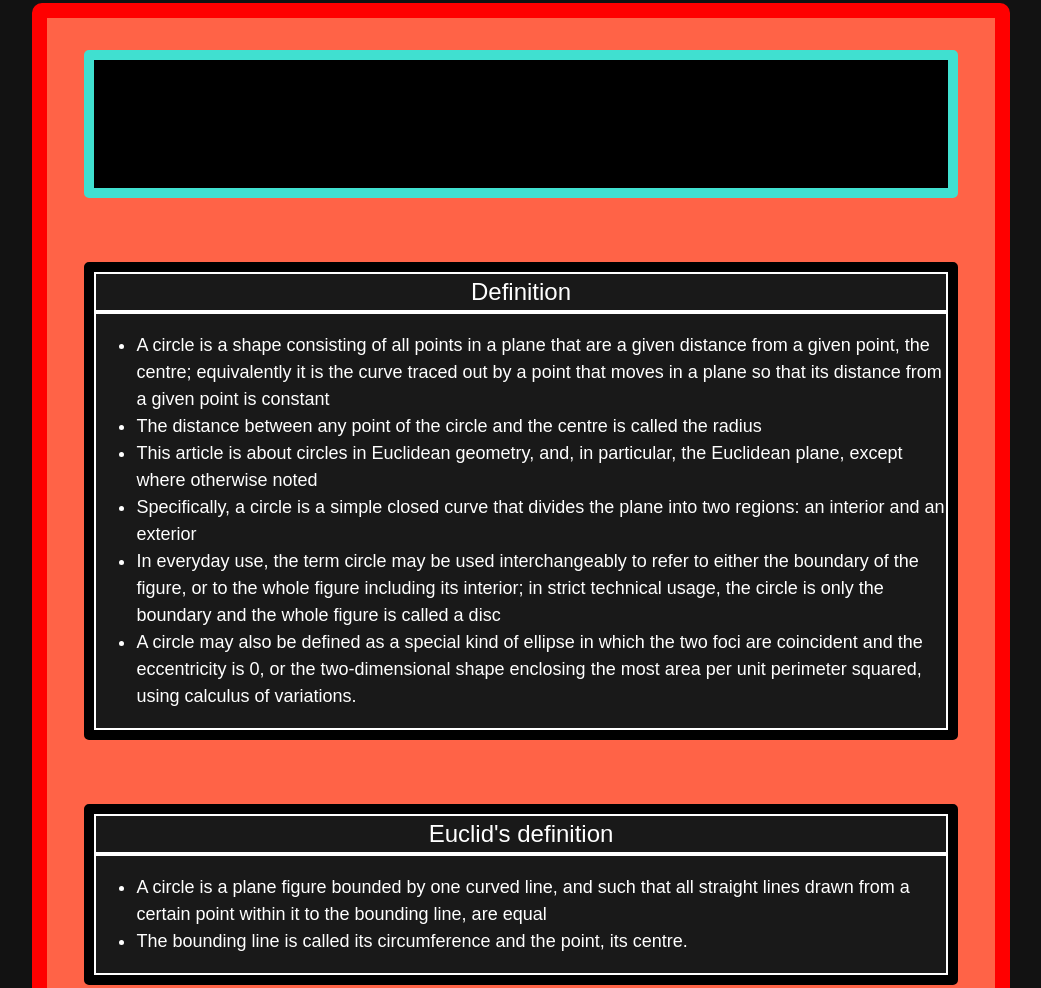
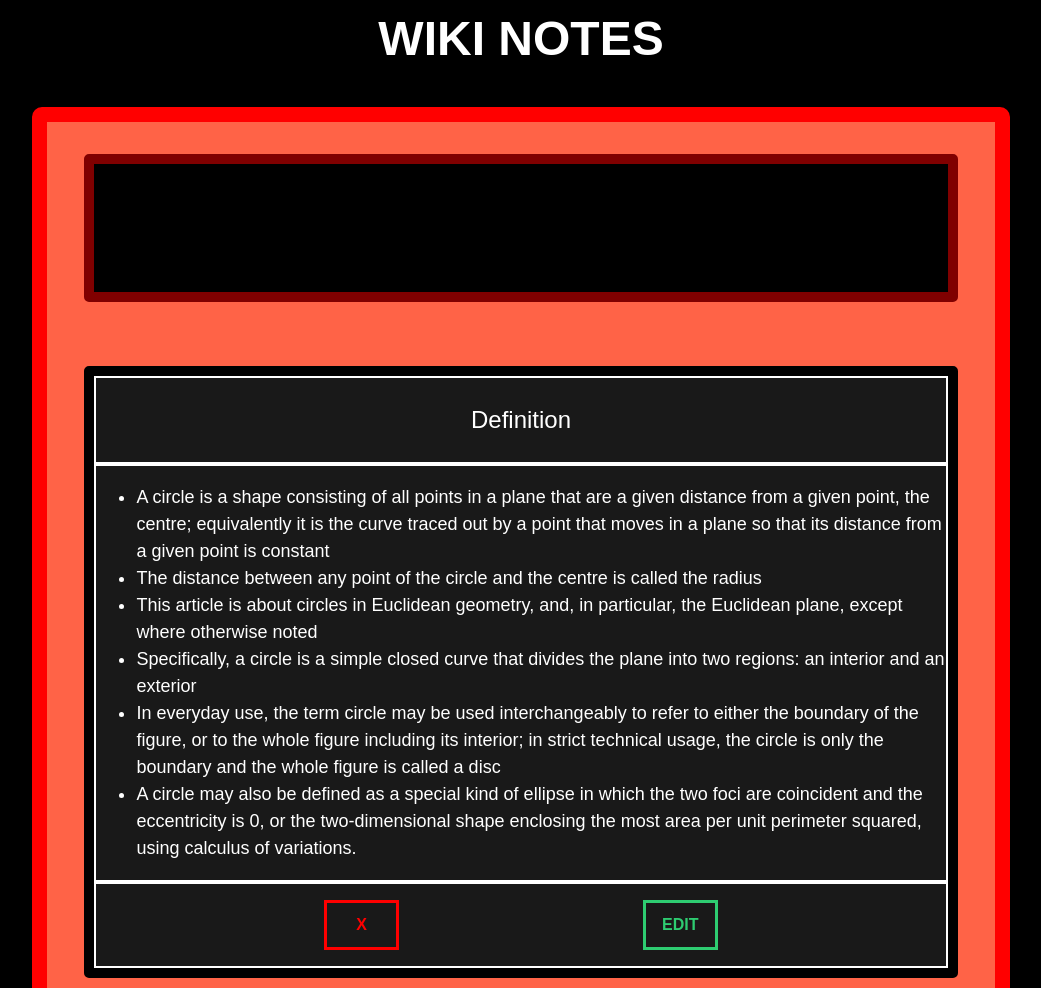
Before and after one commit to SidNath21/WikiNotes, a plain HTML site: page notes.html in a window 1280 px wide. Shown: the part 29-1017 px from the top of the page, without its empty margins (119-1160 px from the left). Drawn offline with Linux system fonts and the light colour scheme.

Commit message:
Delete and Edit Functionality

```diff
--- a/css/slides.css
+++ b/css/slides.css
@@ -1,6 +1,6 @@
 body{
     font-family: Arial, Helvetica, sans-serif;
-    background-color: #121212;
+    background-color: black;
     color: white;
     text-align: center;
 }
@@ -34,7 +34,7 @@ h2{
     text-align: center;
     margin: 2em auto;
     width: 90%;
-    border: 10px solid turquoise;
+    border: 10px solid maroon;
     border-radius: 5px;
     background-color: black ;
     line-height: 1.5;
@@ -47,7 +47,6 @@ h2{
 
     padding: 1em ;
     text-align: center;
-
     text-transform: uppercase;
 }
 
@@ -67,18 +66,84 @@ h2{
 
     font-size: 24px;
     border: 2px solid white;
+    padding: 1em ;
+    outline: none;
 }
 
 .content{
     font-size: 18px;
     text-align: left;
     border: 2px solid white;
+    outline: none;
+}
+
+.settings{
+    border: 2px solid white;
+    display: flex;
+    flex-direction: row;
+    justify-content: space-evenly;
+
+}
+
+.deleteButton{
+
+    width: 75px;
+    height: 50px;
+
+    margin: 1em;
+
+    text-align: center;
+    font-weight: bolder;
+    font-size: 1em;
+
+    background: none;
+    border: 3px solid red;
+    color: red;
+
+    cursor: pointer;
+    outline: none;
+    transition:  0.25s linear;
+
+
+}
+
+.deleteButton:hover{
+    color: white;
+    background-color: red;
+
+}
+
+.editButton{
+
+    width: 75px;
+    height: 50px;
+
+    margin: 1em;
+    text-transform: uppercase;
+    font-size: 1em;
+    text-align: center;
+    font-weight: bold;
+
+    background: none;
+    border: 3px solid #2ecc71;
+    color: #2ecc71;
+
+    cursor: pointer;
+    outline: none;
+    transition:  0.25s linear;
+
+}
+
+.editButton:hover{
+    color: white;
+    background: #2ecc71;
 }
 
 #download img{
     margin: 1em auto 3em auto;
     width: 200px;
-    opacity: 75%;
+    opacity: 50%;
+    transition: 0.5s;
 }
 
 #download img:hover{
--- a/css/style.css
+++ b/css/style.css
@@ -1,6 +1,6 @@
 body{
     font-family: Arial, Helvetica, sans-serif;
-    background-color: #121212;
+    background-color: black;
     color: white;
     text-align: center;
     text-transform: uppercase;
--- a/notes.js
+++ b/notes.js
@@ -4,7 +4,7 @@ const downloadButton = document.querySelector("#download");
 
 let titleString = decodeURIComponent(window.location.search);
 titleString = titleString.substring(titleString.indexOf("=") + 1);
-title.textContent = titleString;
+title.textContent = "WIKI Notes";
 
 downloadButton.addEventListener("click", function(){
 
@@ -17,6 +17,7 @@ downloadButton.addEventListener("click", function(){
 
 let slides = [];
 
+createTitleSlide();
 createSampleSlides();
 
 function slide(heading, body){
@@ -24,7 +25,93 @@ function slide(heading, body){
     this.body = body; // paragraph text
 }
 
-function createSlides(){
+
+
+function updateSlides(){
+
+
+
+    for(let i=0; i<slides.length; i++){
+
+        // create slide
+        const slide = document.createElement("div");
+        slide.classList = "slide";
+        slide.value = i;
+
+        let slideTitle = slides[i].heading;
+        let slideBody = slides[i].body;
+
+        // parse slide body text
+        slideBody.replace("*", ".");
+        slideBody.replace('"', "'");
+        sentences = slideBody.split(". ");
+
+        //create slide heading
+        const sildeHeading = document.createElement("div");
+        sildeHeading.textContent = slideTitle;
+        sildeHeading.classList = "slideHeading";
+        sildeHeading.contentEditable = "true";
+
+        // create slide content
+        const content = document.createElement("div");
+        content.classList = "content";
+        const list = document.createElement("ul");
+
+        // make bulletpoints
+        for(let j=0; j<sentences.length; j++){
+            const bullet = document.createElement("li");
+            bullet.classList = "bullet";
+            bullet.textContent = sentences[j];
+            list.appendChild(bullet);
+        }
+
+        content.appendChild(list);
+
+
+        const settings = document.createElement("div");
+        settings.classList = "settings";
+
+        const deleteButton = document.createElement("button");
+        deleteButton.classList = "deleteButton";
+        deleteButton.textContent = "X";
+        deleteButton.addEventListener("click", function() { container.removeChild(slide); });
+
+        const editButton = document.createElement("button");
+        editButton.classList = "editButton";
+        editButton.textContent = "Edit";
+
+        editButton.addEventListener("click", function() {
+            if(editButton.textContent == "Edit"){
+                slide.style.borderColor = "#2ecc71";
+                content.contentEditable = "true";
+                editButton.textContent = "Save";
+            }
+            else if(editButton.textContent == "Save" ){
+                console.log("ioegw");
+                slide.style.borderColor = "black"
+                content.contentEditable = "false";
+                editButton.textContent = "Edit";
+            }
+        });
+
+        settings.appendChild(deleteButton);
+        settings.appendChild(editButton);
+
+
+
+        slide.appendChild(sildeHeading);
+        slide.appendChild(content);
+        slide.appendChild(settings);
+
+        container.appendChild(slide);
+
+    }
+
+
+
+}
+
+function createTitleSlide(){
 
     const introSlide = document.createElement("div");
     introSlide.classList = "introSlide";
@@ -36,48 +123,12 @@ function createSlides(){
     introSlide.appendChild(introSlideTitle);
 
     container.appendChild(introSlide);
+}
 
-    console.log(slides.length);
+function delete_slide(index){
+    slides.slice(index, 1);
 
-    for(let i=0; i<slides.length; i++){
-
-        const slide = document.createElement("div");
-        slide.classList = "slide";
-        slide.value = i;
-
-        let slideTitle = slides[i].heading;
-        let slideBody = slides[i].body;
-
-        slideBody.replace("*", ".");
-        slideBody.replace('"', "'");
-        sentences = slideBody.split(". ");
-
-        const sildeHeading = document.createElement("div");
-        sildeHeading.textContent = slideTitle;
-        sildeHeading.classList = "slideHeading";
-
-        const content = document.createElement("div");
-        content.classList = "content";
-
-        const list = document.createElement("ul");  //create list for bullet points
-
-        for(let j=0; j<sentences.length; j++){
-            const bullet = document.createElement("li");
-            bullet.classList = "bullet";
-            bullet.textContent = sentences[j];
-            list.appendChild(bullet);
-        }
-
-        content.appendChild(list);
-
-        slide.appendChild(sildeHeading);
-        slide.appendChild(content);
-        container.appendChild(slide);
-
-    }
-
-
-
+    updateSlides();
 }
 
 function createSampleSlides(){
@@ -85,6 +136,6 @@ function createSampleSlides(){
     slides.push(new slide("Definition", "A circle is a shape consisting of all points in a plane that are a given distance from a given point, the centre; equivalently it is the curve traced out by a point that moves in a plane so that its distance from a given point is constant. The distance between any point of the circle and the centre is called the radius. This article is about circles in Euclidean geometry, and, in particular, the Euclidean plane, except where otherwise noted. Specifically, a circle is a simple closed curve that divides the plane into two regions: an interior and an exterior. In everyday use, the term circle may be used interchangeably to refer to either the boundary of the figure, or to the whole figure including its interior; in strict technical usage, the circle is only the boundary and the whole figure is called a disc. A circle may also be defined as a special kind of ellipse in which the two foci are coincident and the eccentricity is 0, or the two-dimensional shape enclosing the most area per unit perimeter squared, using calculus of variations."));
     slides.push(new slide("Euclid's definition", "A circle is a plane figure bounded by one curved line, and such that all straight lines drawn from a certain point within it to the bounding line, are equal. The bounding line is called its circumference and the point, its centre." ));
 
-    createSlides();
+    updateSlides();
 
 }
```
Also changed, not shown: notes.html (line endings or trailing spaces).
